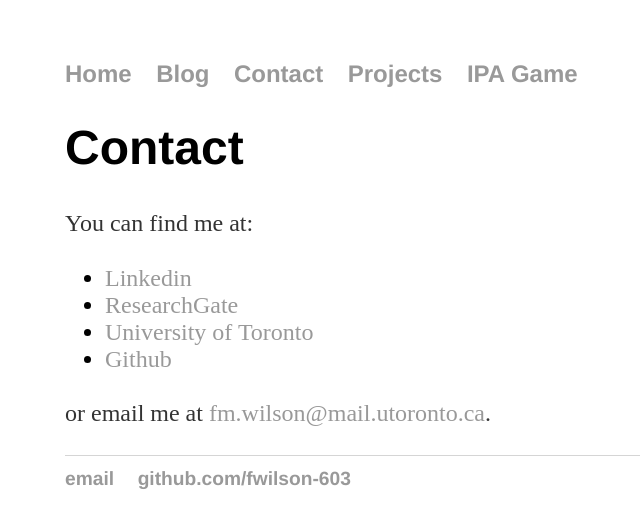
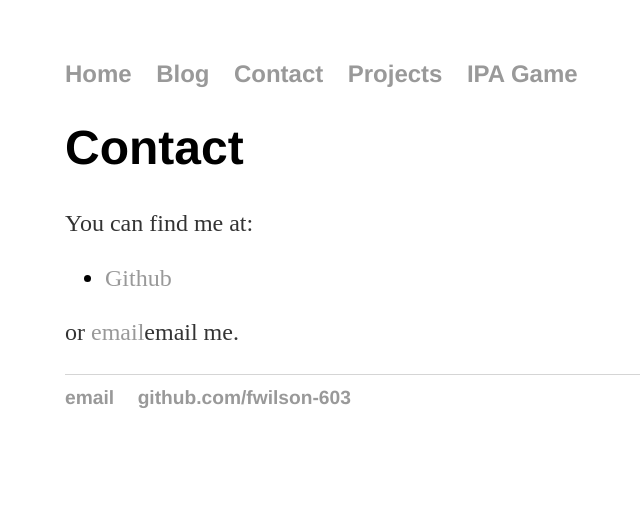
Before and after one commit to fwilson-603/fwilson-603.github.io, a Jekyll site: the page built from contact/index.html, in a window 1280 px wide. Shown: the top 528 px of the page, without its empty margins (127-767 px from the left). Built offline with Jekyll 4.4.1, drawn with Linux system fonts in a browser that asks for light colours.

Commit message:
Update index.html

```diff
--- a/contact/index.html
+++ b/contact/index.html
@@ -6,10 +6,7 @@ title: Contact
 <p>You can find me at:</p>
 
 <ul>
-  <li><a href="www.linkedin.com/in/fiona-wilson-b91b29145">Linkedin</a></li>
-  <li><a href="https://www.researchgate.net/profile/Fiona_Wilson23">ResearchGate<a/></li>
-  <li><a href="https://www.linguistics.utoronto.ca/people/directories/graduate-students/fiona-wilson">University of Toronto</a></li>
   <li><a href="https://github.com/fwilson-603">Github</a></li>
 </ul>
 
-<p>or email me at <a href="mailto:fm.wilson@mail.utoronto.ca">fm.wilson@mail.utoronto.ca</a>.</p>
+<p>or <a href="mailto:fwilson-06@hotmail.com">email</a>email me.</p>
```
